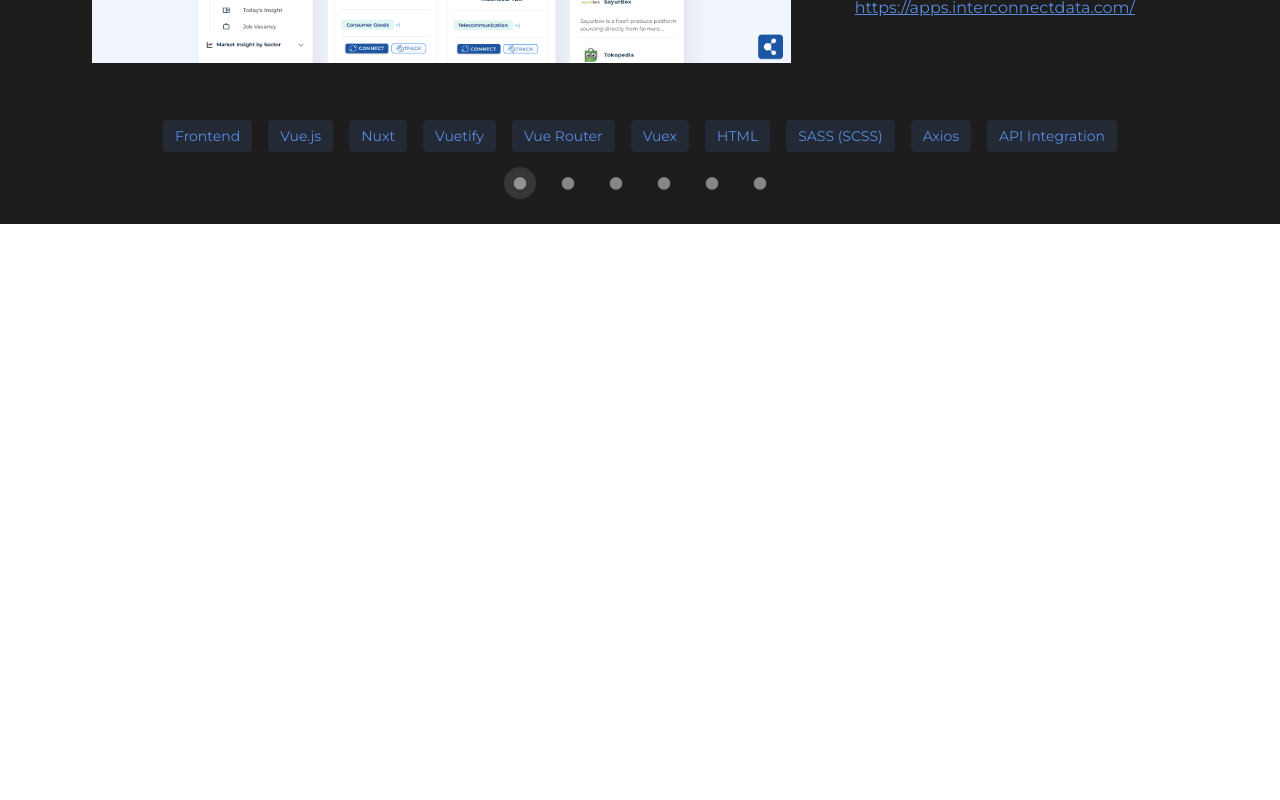
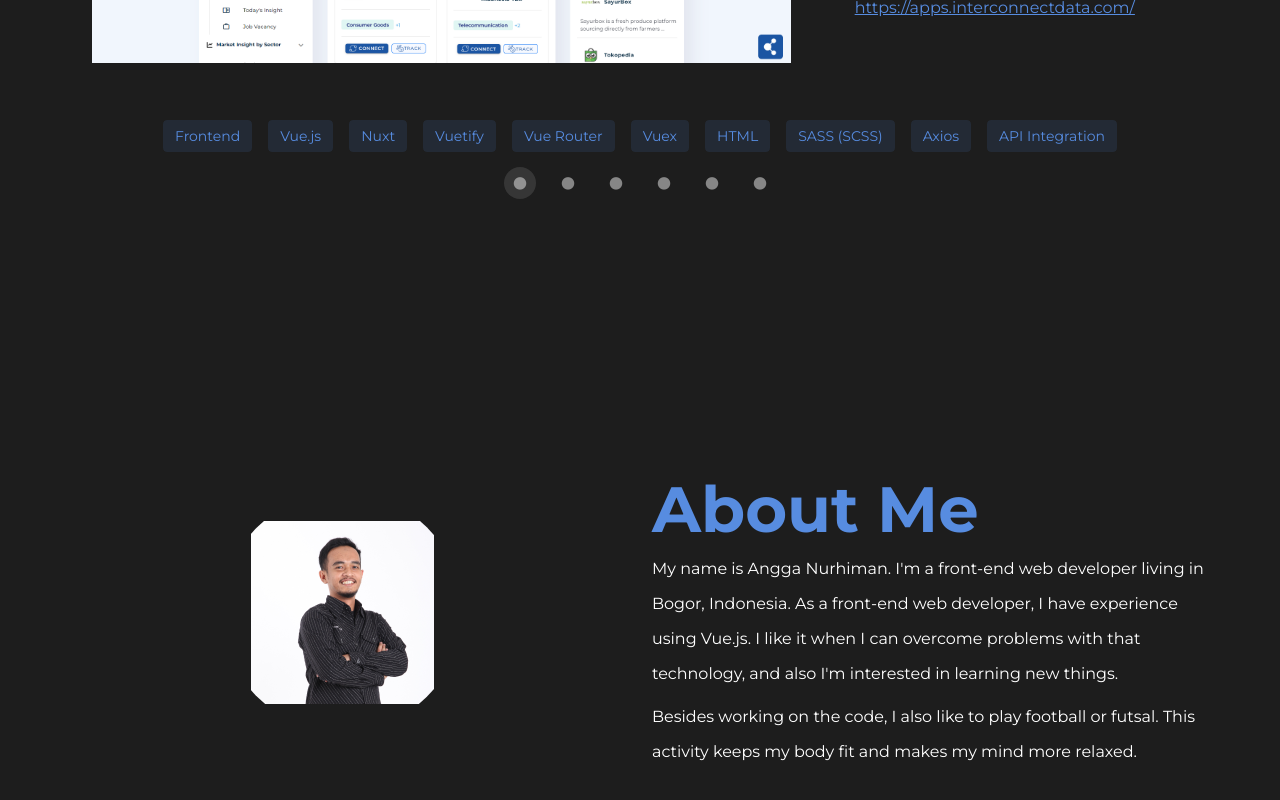
Before and after one commit to Nurhiman20/new-portfolio, a Nuxt app: page / in a window 1280 px wide. Shown: the part 1152-1952 px from the top of the page. Before the commit the page ends 1376 px from the top, so only its background shows below. Built offline with nearby package versions, Linux system fonts and the light colour scheme.

Commit message:
:sparkles: feat(About): New section

```diff
--- a/pages/index.vue
+++ b/pages/index.vue
@@ -82,6 +82,40 @@
             </v-carousel-item>
           </v-carousel>
         </div>
+      </v-container>
+    </section>
+    <section id="about-me">
+      <v-container class="h-100 d-flex">
+        <v-row>
+          <v-col cols="12" md="6" lg="6" class="py-0 vertical-center">
+            <div class="d-flex pa-4">
+              <div class="mx-auto mb-6">
+                <v-avatar size="30vh">
+                  <img src="@/assets/images/foto.png" alt="Angga Nurhiman" />
+                </v-avatar>
+              </div>
+            </div>
+          </v-col>
+          <v-col cols="12" md="6" lg="6" class="py-0 vertical-center">
+            <div class="d-flex flex-column">
+              <div>
+                <p class="text-large text-primary">About Me</p>
+              </div>
+              <div class="mt-3">
+                <p class="line-height-small">
+                  My name is Angga Nurhiman. I'm a front-end web developer living in
+                  Bogor, Indonesia. As a front-end web developer, I have experience using
+                  Vue.js. I like it when I can overcome problems with that technology, and
+                  also I'm interested in learning new things.
+                </p>
+                <p class="line-height-small mt-2">
+                  Besides working on the code, I also like to play football or futsal.
+                  This activity keeps my body fit and makes my mind more relaxed.
+                </p>
+              </div>
+            </div>
+          </v-col>
+        </v-row>
       </v-container>
     </section>
   </v-main>
```
Also changed, not shown: assets/images/foto.png (added).
